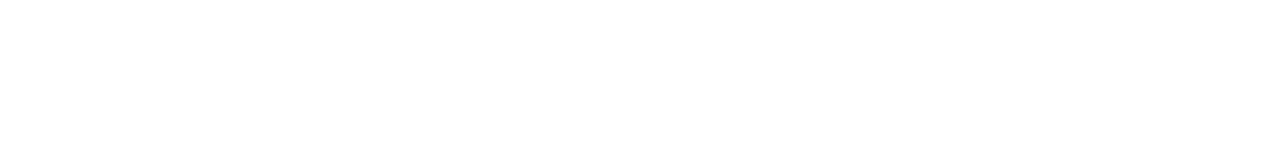
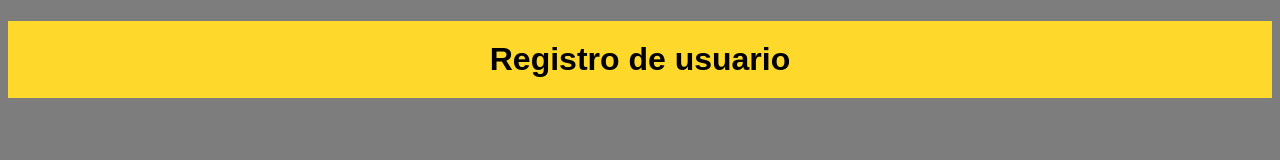
Before and after one commit to Rinmnzz/practica-fullstack, a plain HTML site: page index.html in a window 1280 px wide. Drawn offline with Linux system fonts and the light colour scheme.

Commit message:
2- Creacion del Style.css, personalizacion de el body y el header, ademas, se creo el titulo de registro de usuario

```diff
--- /dev/null
+++ b/Style.css
@@ -0,0 +1,25 @@
+
+
+
+
+body{
+    background-color: rgba(66, 64, 64, 0.678);
+
+
+
+
+}
+
+
+
+
+.header{
+
+    font-family: Arial;
+    color: rgb(0, 0, 0);
+    align-items :center;
+    text-align: center;
+    background-color:rgb(255, 216, 44) ;
+    width: 100%;
+    padding: 20px 0;
+}
--- a/index.html
+++ b/index.html
@@ -4,8 +4,16 @@
     <meta charset="UTF-8">
     <meta name="viewport" content="width=device-width, initial-scale=1.0">
     <title>Inicio Sesion </title>
+    <link rel="Stylesheet" href="Style.css">
 </head>
 <body>
+    <header>
+        <h1 class="header">Registro de usuario</h1>
+
+
+
+    </header>
+
 
 
 
```
